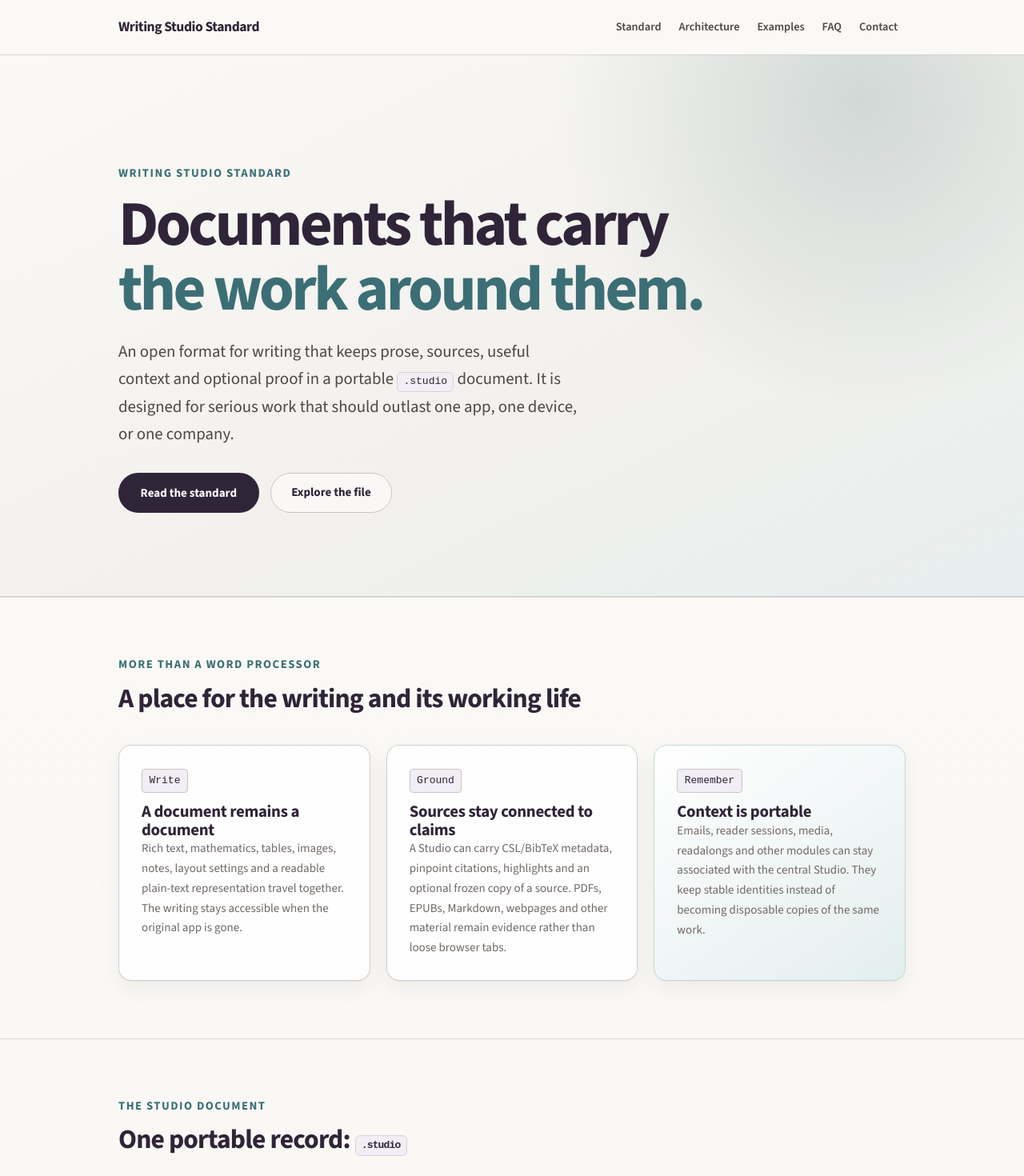
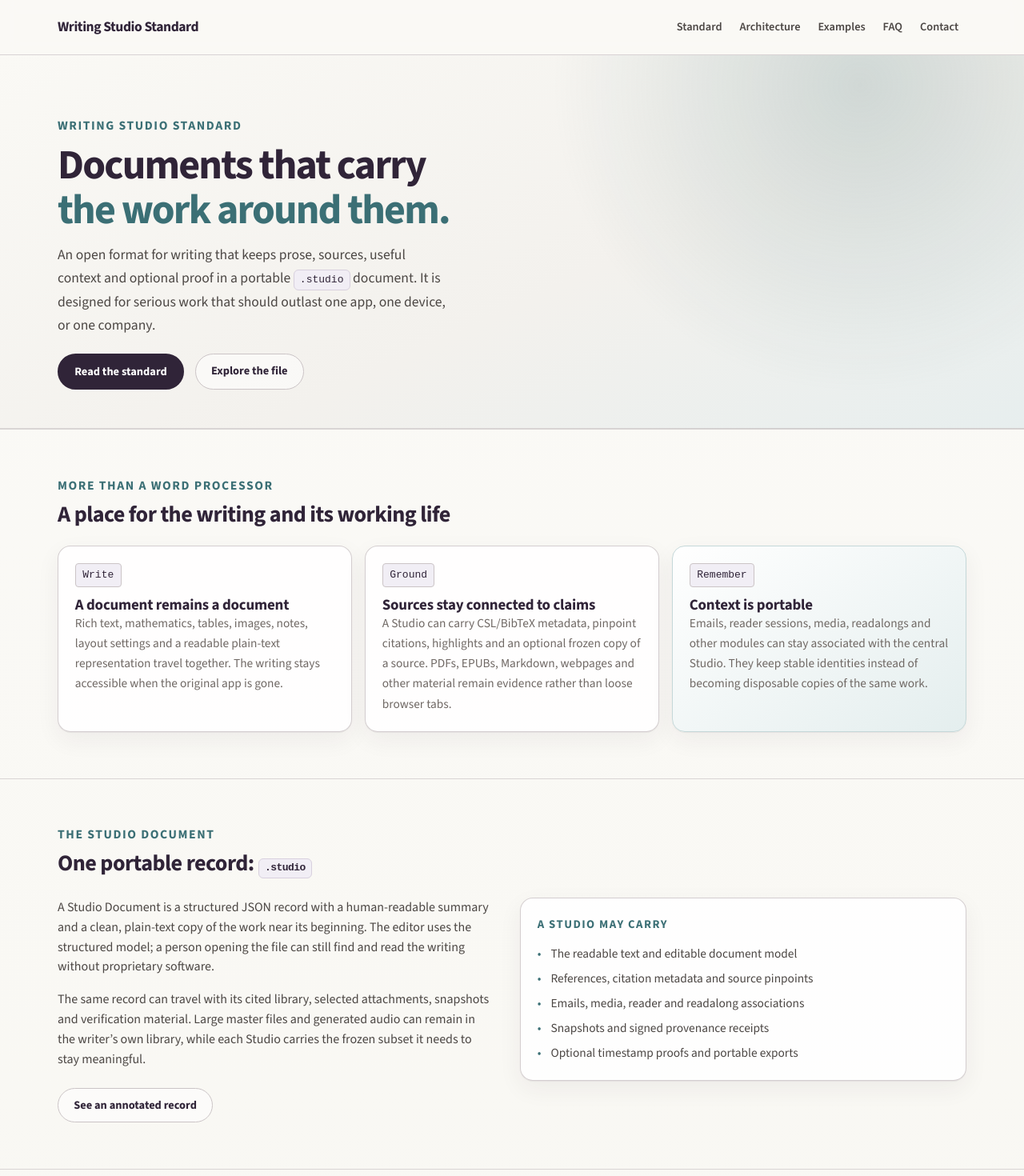
Before and after one commit to albatross310/writingstudiostandard, a React (Vite) app: page / in a window 1280 px wide. Shown: the top 1470 px of the page at 80% size. Built offline with nearby package versions, Linux system fonts and the light colour scheme.

Commit message:
tighten writing studio standard typography

```diff
--- a/src/components/Footer.css
+++ b/src/components/Footer.css
@@ -1,7 +1,7 @@
 .footer {
   background: var(--purple);
   color: #e7e0e4;
-  padding: 4.5rem 0;
+  padding: 3.25rem 0;
   margin-top: 0;
 }
 
--- a/src/pages/Home.css
+++ b/src/pages/Home.css
@@ -1,5 +1,5 @@
 .hero {
-  padding: clamp(5rem, 11vw, 8.5rem) 0 clamp(4rem, 9vw, 6.5rem);
+  padding: clamp(3.25rem, 6vw, 4.75rem) 0 clamp(2.25rem, 4vw, 3rem);
   background:
     radial-gradient(circle at 84% 8%, rgba(95,133,135,.24), transparent 24rem),
     linear-gradient(155deg, #faf9f5 0%, #f3f1ed 58%, #e7eeee 100%);
@@ -7,15 +7,15 @@
 }
 
 .hero__inner {
-  max-width: 1080px;
+  max-width: 1200px;
 }
 
 .hero__title {
   margin-top: 0.25rem;
-  margin-bottom: 1.25rem;
-  font-size: clamp(2.8rem, 6.2vw, 5rem);
-  letter-spacing: -0.045em;
-  line-height: 1.02;
+  margin-bottom: 0.85rem;
+  font-size: clamp(2.15rem, 4.2vw, 3.25rem);
+  letter-spacing: -0.035em;
+  line-height: 1.08;
 }
 
 .hero__title em {
@@ -24,7 +24,7 @@
 }
 
 .hero__lead {
-  font-size: clamp(1.08rem, 2.5vw, 1.3rem);
+  font-size: clamp(1rem, 1.8vw, 1.1rem);
   color: var(--charcoal-mid);
   max-width: 56ch;
   line-height: 1.65;
@@ -33,8 +33,8 @@
 .home-doc-grid {
   display: grid;
   grid-template-columns: 1fr 1fr;
-  gap: 2rem;
-  margin-top: 2.5rem;
+  gap: 1.25rem;
+  margin-top: 1.5rem;
   align-items: start;
 }
 
@@ -43,12 +43,12 @@
 }
 
 .cta-inner {
-  max-width: 1080px;
+  max-width: 1200px;
 }
 
 .cta-inner h2, .cta-inner p { color: #fff; }
 .cta-inner h2 { margin-bottom: 0.75rem; }
-.cta-inner p { font-size: 1.0625rem; }
+.cta-inner p { font-size: 1rem; }
 .cta-inner .btn--primary { background: #fff; border-color: #fff; color: var(--purple); }
 .cta-inner .btn--outline { background: transparent; border-color: rgba(255,255,255,.62); color: #fff; }
 
@@ -57,7 +57,7 @@
 .contact-hero { padding-bottom: 2.5rem; }
 
 @media (max-width: 700px) {
-  .hero { padding: 4rem 0 3.5rem; }
+  .hero { padding: 3rem 0 2.25rem; }
 
   .home-doc-grid {
     grid-template-columns: 1fr;
--- a/src/styles/global.css
+++ b/src/styles/global.css
@@ -40,8 +40,8 @@ body {
     linear-gradient(180deg, #fbfaf7 0%, var(--ivory) 64%, #f1efea 100%);
   color: var(--charcoal);
   font-family: var(--font-body);
-  font-size: 1.05rem;
-  line-height: 1.58;
+  font-size: 1rem;
+  line-height: 1.55;
 }
 
 /* ─── Typography ─────────────────────────────────────────────────── */
@@ -52,10 +52,10 @@ h1, h2, h3, h4 {
   color: var(--purple);
 }
 
-h1 { font-size: clamp(2rem, 4vw, 3.25rem); letter-spacing: -0.035em; }
-h2 { font-size: clamp(1.45rem, 2.8vw, 2.1rem); letter-spacing: -0.025em; }
-h3 { font-size: clamp(1.08rem, 2vw, 1.3rem); letter-spacing: -0.015em; }
-h4 { font-size: 0.78rem; font-family: var(--font-sans); font-weight: 650; text-transform: uppercase; letter-spacing: 0.1em; color: var(--teal); }
+h1 { font-size: clamp(1.9rem, 3.2vw, 2.65rem); letter-spacing: -0.03em; }
+h2 { font-size: clamp(1.35rem, 2.2vw, 1.8rem); letter-spacing: -0.02em; }
+h3 { font-size: clamp(1.05rem, 1.5vw, 1.18rem); letter-spacing: -0.01em; }
+h4 { font-size: 0.88rem; font-family: var(--font-sans); font-weight: 700; text-transform: uppercase; letter-spacing: 0.09em; color: var(--teal); }
 
 p { color: var(--charcoal-mid); max-width: 68ch; }
 p + p { margin-top: 1em; }
@@ -88,19 +88,19 @@ code:not(pre code) {
 /* ─── Layout ─────────────────────────────────────────────────────── */
 .container {
   width: 100%;
-  max-width: 1080px;
+  max-width: 1200px;
   margin: 0 auto;
-  padding: 0 clamp(1.25rem, 4vw, 3rem);
+  padding: 0 clamp(1rem, 2.5vw, 2rem);
 }
 
 .container--narrow {
   /* Sections share the page gutter. Individual paragraphs can still keep a readable line length
      without the whole section stepping inward from its heading. */
-  max-width: 1080px;
+  max-width: 1200px;
 }
 
 section {
-  padding: 4.5rem 0;
+  padding: clamp(2.75rem, 4.5vw, 3.75rem) 0;
 }
 
 section + section {
@@ -110,10 +110,10 @@ section + section {
 /* ─── Buttons ────────────────────────────────────────────────────── */
 .btn {
   display: inline-block;
-  padding: 0.7rem 1.6rem;
+  padding: 0.58rem 1.2rem;
   border-radius: 999px;
   font-family: var(--font-sans);
-  font-size: 0.9375rem;
+  font-size: 0.9rem;
   font-weight: 620;
   cursor: pointer;
   transition: background 0.15s, color 0.15s, box-shadow 0.15s;
@@ -145,7 +145,7 @@ section + section {
   display: flex;
   gap: 0.875rem;
   flex-wrap: wrap;
-  margin-top: 2rem;
+  margin-top: 1.35rem;
 }
 
 /* ─── Cards ──────────────────────────────────────────────────────── */
@@ -153,13 +153,13 @@ section + section {
   background: var(--card-bg);
   border: 1px solid rgba(203,196,198,.82);
   border-radius: var(--radius);
-  padding: 1.75rem;
+  padding: 1.3rem;
   box-shadow: var(--shadow-card);
 }
 
 .card__label {
   font-family: var(--font-sans);
-  font-size: 0.85rem;
+  font-size: 0.92rem;
   font-weight: 700;
   text-transform: uppercase;
   letter-spacing: 0.1em;
@@ -169,14 +169,14 @@ section + section {
 
 .card__title {
   font-family: var(--font-serif);
-  font-size: 1.1rem;
+  font-size: 1.08rem;
   font-weight: 650;
   color: var(--purple);
   margin-bottom: 0.625rem;
 }
 
 .card__body {
-  font-size: 0.9375rem;
+  font-size: 0.96rem;
   color: var(--slate);
   line-height: 1.65;
   max-width: none;
@@ -185,12 +185,12 @@ section + section {
 /* ─── Section label ──────────────────────────────────────────────── */
 .section-label {
   font-family: var(--font-sans);
-  font-size: 0.92rem;
+  font-size: 0.98rem;
   font-weight: 700;
   text-transform: uppercase;
   letter-spacing: 0.1em;
   color: var(--teal);
-  margin-bottom: 0.75rem;
+  margin-bottom: 0.55rem;
 }
 
 /* ─── Divider ─────────────────────────────────────────────────────── */
@@ -198,7 +198,7 @@ section + section {
   width: 2.5rem;
   height: 3px;
   background: var(--purple);
-  margin: 1.5rem 0;
+  margin: 1rem 0;
   border: none;
 }
 
@@ -206,15 +206,15 @@ section + section {
 .trio-grid {
   display: grid;
   grid-template-columns: repeat(auto-fit, minmax(260px, 1fr));
-  gap: 1.25rem;
-  margin-top: 2.5rem;
+  gap: 1rem;
+  margin-top: 1.5rem;
 }
 
 .trio-card {
   background: var(--card-bg);
   border: 1px solid rgba(203,196,198,.82);
   border-radius: var(--radius);
-  padding: 1.75rem;
+  padding: 1.3rem;
   box-shadow: var(--shadow-card);
 }
 
@@ -240,7 +240,7 @@ section + section {
   display: flex;
   flex-direction: column;
   gap: 0.875rem;
-  margin-top: 2.5rem;
+  margin-top: 1.5rem;
 }
 
 .layer-card {
@@ -248,11 +248,11 @@ section + section {
   border: 1px solid rgba(203,196,198,.82);
   border-left: 4px solid var(--teal-light);
   border-radius: var(--radius);
-  padding: 1.5rem 1.75rem;
+  padding: 1.2rem 1.35rem;
   box-shadow: var(--shadow-card);
   display: grid;
   grid-template-columns: 200px 1fr;
-  gap: 1rem 2rem;
+  gap: 0.8rem 1.25rem;
   align-items: start;
 }
 
@@ -264,7 +264,7 @@ section + section {
 }
 
 .layer-card__desc {
-  font-size: 0.9375rem;
+  font-size: 0.96rem;
   color: var(--slate);
   max-width: none;
   line-height: 1.6;
@@ -272,7 +272,7 @@ section + section {
 
 /* ─── File example block ─────────────────────────────────────────── */
 .file-example {
-  margin-top: 2rem;
+  margin-top: 1.25rem;
 }
 
 .file-example__header {
@@ -308,7 +308,7 @@ section + section {
 
 .faq-item {
   border-bottom: 1px solid var(--ivory-mid);
-  padding: 1.5rem 0;
+  padding: 1.15rem 0;
 }
 
 .faq-item:first-child {
@@ -317,21 +317,21 @@ section + section {
 
 .faq-item__q {
   font-family: var(--font-serif);
-  font-size: 1.3rem;
+  font-size: 1.2rem;
   font-weight: 650;
   color: var(--purple);
   margin-bottom: 0.6rem;
 }
 
 .faq-item__a {
-  font-size: 1.05rem;
+  font-size: 1rem;
   color: var(--charcoal-mid);
   max-width: 72ch;
 }
 
 /* ─── Page hero (inner pages) ────────────────────────────────────── */
 .page-hero {
-  padding: 5.25rem 0 3rem;
+  padding: clamp(3rem, 5vw, 4rem) 0 2rem;
   border-bottom: 1px solid rgba(203,196,198,.68);
 }
 /* The inline .studio tag inside a hero title should read at title scale, not tiny inline-code size. */
@@ -344,8 +344,8 @@ section + section {
 
 .page-hero__kicker {
   font-family: var(--font-sans);
-  font-size: 0.92rem;
-  font-weight: 600;
+  font-size: 0.98rem;
+  font-weight: 700;
   text-transform: uppercase;
   letter-spacing: 0.1em;
   color: var(--teal);
@@ -354,17 +354,17 @@ section + section {
 
 .page-hero__title {
   font-family: var(--font-serif);
-  font-size: clamp(2.1rem, 4vw, 3.2rem);
+  font-size: clamp(1.9rem, 3vw, 2.55rem);
   font-weight: 650;
   color: var(--purple);
-  margin-bottom: 1rem;
+  margin-bottom: 0.75rem;
 }
 
 .page-hero__lead {
-  font-size: 1.125rem;
+  font-size: 1rem;
   color: var(--charcoal-mid);
   max-width: 64ch;
-  line-height: 1.65;
+  line-height: 1.58;
 }
 
 /* ─── Inline tag ─────────────────────────────────────────────────── */
@@ -383,17 +383,17 @@ section + section {
 /* ─── Checklist ──────────────────────────────────────────────────── */
 .checklist {
   list-style: none;
-  margin-top: 1.25rem;
+  margin-top: 0.9rem;
   display: flex;
   flex-direction: column;
-  gap: 0.6rem;
+  gap: 0.45rem;
 }
 
 .checklist li {
   display: flex;
   gap: 0.75rem;
   align-items: baseline;
-  font-size: 0.9375rem;
+  font-size: 0.96rem;
   color: var(--charcoal-mid);
 }
 
@@ -408,15 +408,15 @@ section + section {
 .impl-grid {
   display: grid;
   grid-template-columns: repeat(auto-fit, minmax(240px, 1fr));
-  gap: 1.25rem;
-  margin-top: 2rem;
+  gap: 1rem;
+  margin-top: 1.5rem;
 }
 
 .impl-card {
   background: var(--card-bg);
   border: 1px solid rgba(203,196,198,.82);
   border-radius: var(--radius);
-  padding: 1.5rem;
+  padding: 1.3rem;
   box-shadow: var(--shadow-card);
 }
 
@@ -429,8 +429,8 @@ section + section {
 }
 
 .impl-card__status {
-  font-size: 0.75rem;
-  font-weight: 600;
+  font-size: 0.88rem;
+  font-weight: 700;
   text-transform: uppercase;
   letter-spacing: 0.08em;
   color: var(--teal-light);
@@ -445,23 +445,23 @@ section + section {
 
 /* ─── Responsive ─────────────────────────────────────────────────── */
 @media (max-width: 700px) {
-  section { padding: 3.25rem 0; }
+  section { padding: 2.5rem 0; }
 
   .layer-card {
     grid-template-columns: 1fr;
     gap: 0.5rem;
   }
 
-  .page-hero { padding: 3.5rem 0 2rem; }
+  .page-hero { padding: 2.75rem 0 1.75rem; }
 }
 
 /* ── Interactive .studio explorer (Examples) ─────────────────────────────── */
 .studio-explorer {
   display: grid;
   grid-template-columns: 1.5fr 1fr;
-  gap: 1.5rem;
+  gap: 1rem;
   align-items: start;
-  margin-top: 1.75rem;
+  margin-top: 1.25rem;
 }
 .studio-explorer__file {
   border: 1px solid var(--ivory-dark);
```
